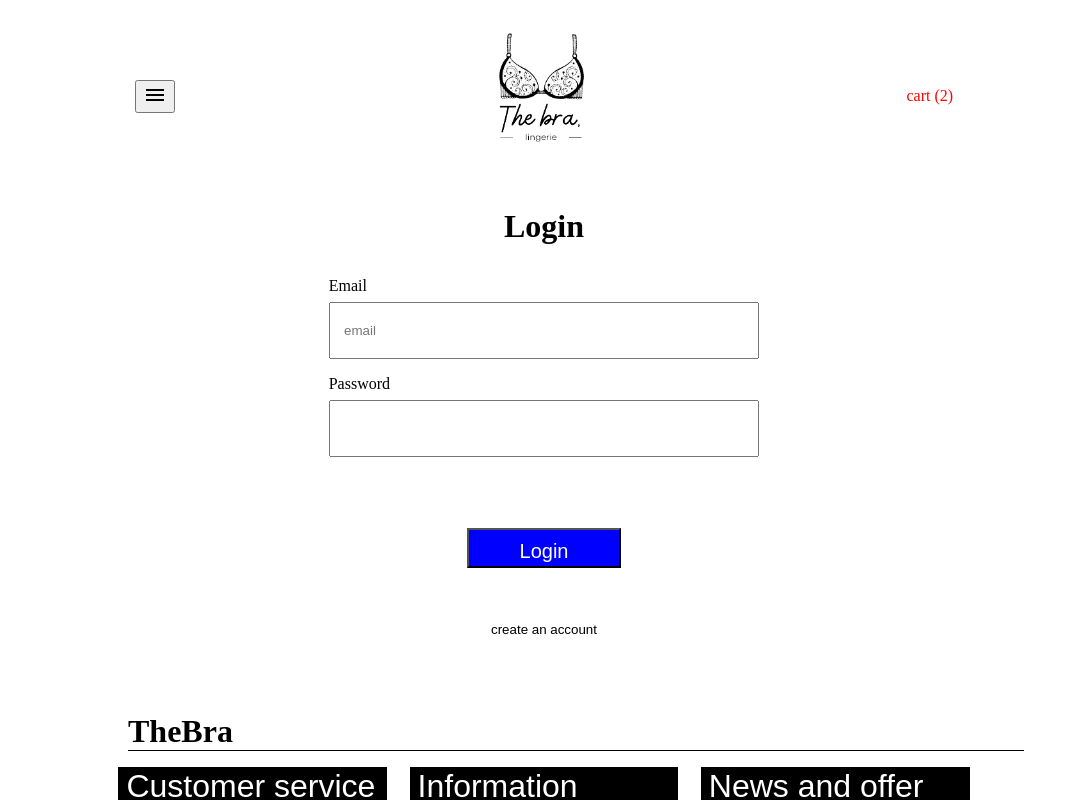
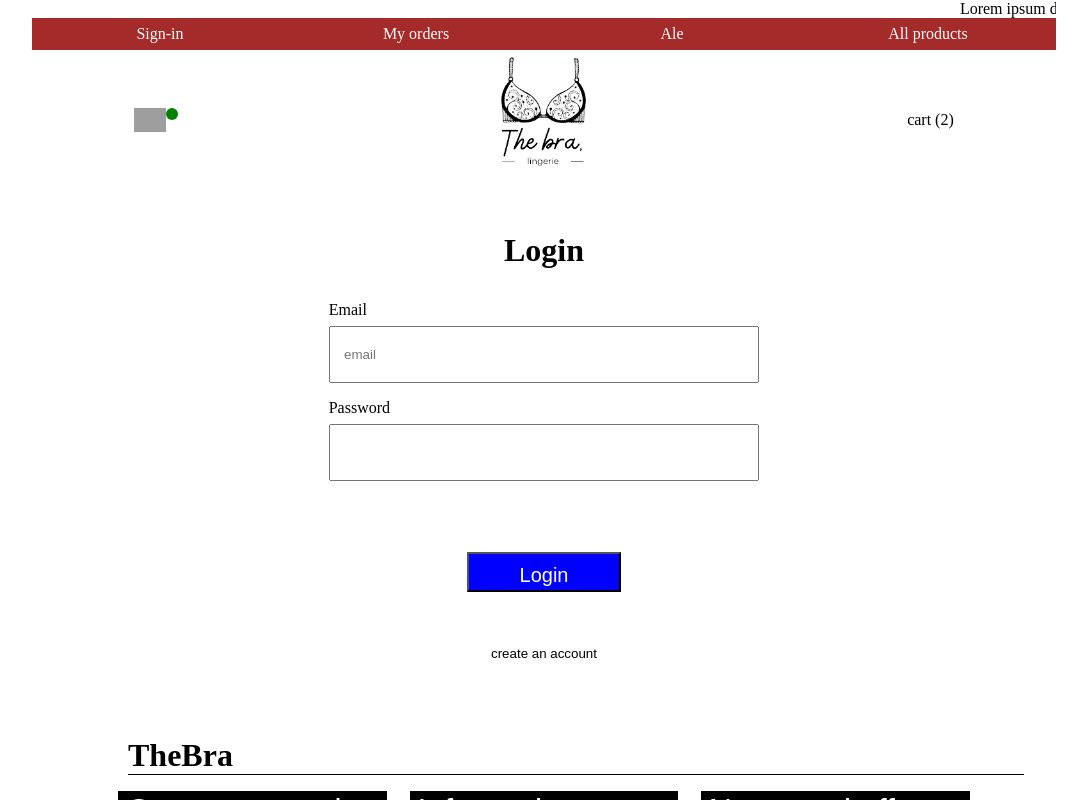
Before and after one commit to Truongkhoa1999/thebra, a React (Vite) app in the folder thebra/: page /signin in a window 1280 px wide. Shown: the top 800 px of the page, without its empty margins (96-1183 px from the left). Built offline with nearby package versions, Linux system fonts and the light colour scheme; grey boxes are pictures that could not be loaded.

Commit message:
developing category ui

```diff
--- a/thebra/src/components/appbar/AppBar.tsx
+++ b/thebra/src/components/appbar/AppBar.tsx
@@ -5,26 +5,26 @@ import MenuIcon from "@mui/icons-material/Menu";
 import logo from "../../assets/logo.png";
 import { PopupMenu } from "./PopupMenu";
 import { useState } from "react";
+import Marquee from "./Marquee";
 const AppBar = () => {
-  const [showMenu, setShowMenu] = useState(false);
 
-  const handleClick = () => {
-    setShowMenu(!showMenu);
-  };
   return (
     <div className="app_container">
-      <div className="upper">
-        <button onClick={handleClick} className="menu_button">
-          <MenuIcon />
-        </button>
+        <div className="upper">
+      <Marquee />
+        < PopupMenu className="popupmenu" />
+      </div>
+      <div className="lower">
+        <div className="userAvatar" title="You are signed in">
+          <img className="avatar" src="https://img.freepik.com/free-icon/user_318-563642.jpg" alt=" " />
+          <div className="status"></div>
+        </div>
         <Link to="/homepage">
           <img src={logo} alt="" />
         </Link>
         <p>cart (2)</p>
       </div>
-      <div className="lower">
-        {showMenu && <PopupMenu className="popupmenu" />}
-      </div>
+
     </div>
   );
 };
--- /dev/null
+++ b/thebra/src/components/appbar/Marquee.tsx
@@ -0,0 +1,34 @@
+import React, { useRef, useEffect } from 'react';
+import './style/Marquee.scss'
+const Marquee: React.FC = () => {
+    const marqueeRef = useRef<HTMLDivElement>(null);
+
+    useEffect(() => {
+        const marqueeElement = marqueeRef.current;
+
+        const handleAnimationEnd = () => {
+            // Reset the marquee to its initial position
+            if (marqueeElement) {
+                marqueeElement.style.transform = 'translateX(100%)';
+                marqueeElement.style.animation = 'none';
+                marqueeElement.offsetHeight; // Trigger reflow to restart the animation
+                marqueeElement.style.animation = "";
+            }
+        };
+        marqueeElement?.addEventListener('animationend', handleAnimationEnd);
+        return () => {
+            marqueeElement?.removeEventListener('animationend', handleAnimationEnd);
+        };
+    }, []);
+
+    return (
+        <div className='marquee-container'>
+            <div className="marquee" ref={marqueeRef}>
+                <span>Lorem ipsum dolor, sit amet consectetur adipisicing elit. Praesentium, vel? Voluptatem error voluptas libero fuga dolorum dolor eos voluptatibus enim rem, molestias unde eveniet impedit molestiae suscipit nesciunt architecto odio?</span>
+            </div>
+        </div>
+
+    );
+};
+
+export default Marquee;
--- a/thebra/src/components/appbar/PopupMenu.tsx
+++ b/thebra/src/components/appbar/PopupMenu.tsx
@@ -7,6 +7,15 @@ export const PopupMenu = ({ className }: { className: string }) => {
         <Link to="/signin" className="menuLink ">
           Sign-in
         </Link>
+        <Link to="/signin" className="menuLink ">
+          My orders
+        </Link>
+        <Link to="/signin" className="menuLink ">
+          Ale
+        </Link>
+        <Link to="/signin" className="menuLink ">
+          All products
+        </Link>
       </div>
     </div>
   );
--- a/thebra/src/components/appbar/style/AppBar.scss
+++ b/thebra/src/components/appbar/style/AppBar.scss
@@ -2,15 +2,14 @@
   display: flex;
   flex-direction: column;
   align-items: center;
-
   width: 100vw;
   margin-bottom: 1rem;
-  .upper {
-    width: 80vw;
+
+  .lower {
+    width: 80%;
     height: 4rem;
-    color: red;
-    // border: 2px solid green;
-    background-color: transparent;
+    color: black;
+    background-color: white;
     display: flex;
     flex-direction: row;
     justify-content: space-around;
@@ -19,18 +18,39 @@
     padding-bottom: 4rem;
     position: static;
     top: 0;
-    z-index: 0;
+    margin-top: 1.5em;
+
+    .userAvatar {
+      display: flex;
+      justify-content:center ;
+      .avatar {
+        width: 2em;
+      }
+      .status{
+        width: 0.75em;
+        height: 0.75em;
+        background-color: green;
+        border-radius: 50%;
+
+      }
+    }
+
+
     img {
       color: red;
       width: 15rem;
+
       // desktop
       @media (min-width: 768px) {
         width: 20rem;
       }
     }
   }
-  .lower {
+
+  .upper {
     width: 100%;
+    position: fixed;
+
 
     @media (min-width: 768px) {
       width: 80%;
@@ -38,9 +58,8 @@
 
     .popupmenu {
       width: 100%;
-      background-color: rgb(77, 77, 77);
+      background-color: brown;
       color: black;
-      border: 1px solid black;
     }
   }
 }
--- /dev/null
+++ b/thebra/src/components/appbar/style/Marquee.scss
@@ -0,0 +1,22 @@
+.marquee-container {
+    overflow: hidden;
+    background-color: white;
+    width: 100%;
+  }
+
+  .marquee {
+    display: inline-block;
+    white-space: nowrap;
+    animation: marqueeAnimation 30s linear infinite;
+    transform: translateX(100%);
+  }
+
+  @keyframes marqueeAnimation {
+    0% {
+      transform: translateX(100%);
+    }
+
+    100% {
+      transform: translateX(-100%);
+    }
+  }
--- a/thebra/src/components/appbar/style/PopupMenu.scss
+++ b/thebra/src/components/appbar/style/PopupMenu.scss
@@ -1,15 +1,23 @@
 .menu_container {
   display: flex;
-  flex-direction: column;
+  justify-content: space-evenly;
   align-items: center;
   height: auto;
+
   .menuLink {
     display: flex;
     align-items: center;
+    justify-content: center;
     text-decoration: none;
-    width: 100%;
+    width: 15%;
     height: 2rem;
-    font-size: 1rem;
+    font-size: 0.55rem;
     color: white;
+
+    @media (min-width: 768px) {
+      width: 25%;
+      font-size: 1rem;
+
+    }
   }
 }
--- a/thebra/src/components/products/ProductByCategories.tsx
+++ b/thebra/src/components/products/ProductByCategories.tsx
@@ -7,7 +7,7 @@ import { handleButtonClick } from "../../util/categorybuttons/buttonfunction";
 
 const ProductByCategories = () => {
   const [activeButton, setActiveButton] = useState("");
-  const first3Products = ProductsData.slice(0, 4);
+  const first3Products = ProductsData.slice(0, 3);
   return (
     <div className="post_container">
       <h1 className="collection_title">Explore our collection</h1>
--- a/thebra/src/components/products/style/ProductByCategories.scss
+++ b/thebra/src/components/products/style/ProductByCategories.scss
@@ -11,12 +11,14 @@
   .link {
     text-decoration: none;
   }
-  .collection_title{
+
+  .collection_title {
     width: 100%;
     text-align: center;
     margin-top: 1rem;
     color: brown;
   }
+
   .button_container {
     width: 80%;
     display: flex;
@@ -33,6 +35,7 @@
       padding: 0.25rem;
       border: none;
       font-size: 20px;
+
       @media (min-width: 768px) {
         width: 15%;
       }
@@ -67,42 +70,49 @@
   }
 
   .item_container {
-    width: 80%;
+    width: 90%;
     display: flex;
-    flex-wrap: wrap;
+    flex-direction: column;
     justify-content: space-between;
+
     .viewmore {
       width: 100%;
       text-align: end;
       margin-bottom: 1rem;
 
     }
+
     // Mobile
     .item {
-      width: calc(50% - 10px);
+      width: 100%;
       /* Adjust the width as needed */
-      height: 20rem;
+      height: 10rem;
       margin-bottom: 20px;
       display: flex;
-      flex-direction: column;
       align-items: center;
       justify-content: space-evenly;
       // background-color: rgb(230, 230, 230);
       border: 1px solid rgb(165, 165, 165);
 
       .descrip {
-        width: 70%;
+        width: 50%;
         font-size: 0.75rem;
+
         .upper {
           display: flex;
           flex-direction: row;
           justify-content: space-between;
           color: black;
         }
+
         .lower {
           color: rgb(180, 167, 167);
           font-size: 1rem;
+          width: 100%;
+          display: flex;
+          justify-content: flex-start;
         }
+
         @media (min-width: 768px) {
           font-size: 1rem;
           width: 60%;
@@ -116,21 +126,26 @@
 
       //   Desktop
       @media (min-width: 500px) {
-        width: calc(33.33% - 10px);
+        width: 30%;
         height: 30rem;
+
         img {
           width: 7.5em;
         }
       }
+
       @media (min-width: 768px) {
-        width: calc(25% - 10px);
+        width: 40%;
         height: 30rem;
+
         img {
           width: 8em;
         }
       }
+
       @media (min-width: 1920px) {
         height: 40rem;
+
         img {
           width: 9em;
         }
@@ -138,7 +153,13 @@
     }
 
     @media (min-width: 768px) {
-      width: 60%;
+      width: 95%;
+      height: 30rem;
+      margin-bottom: 20px;
+      display: flex;
+      align-items: center;
+      justify-content: space-evenly;
+      border: 2px solid red;
     }
   }
 }
```
